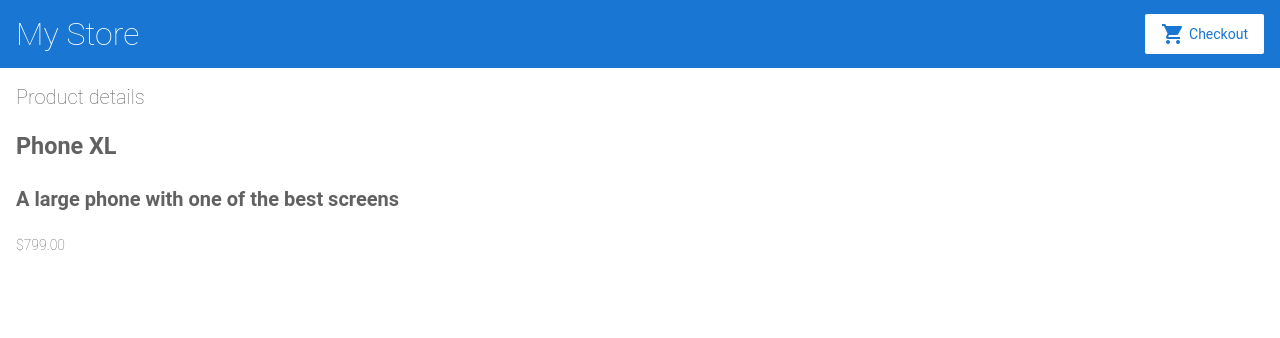
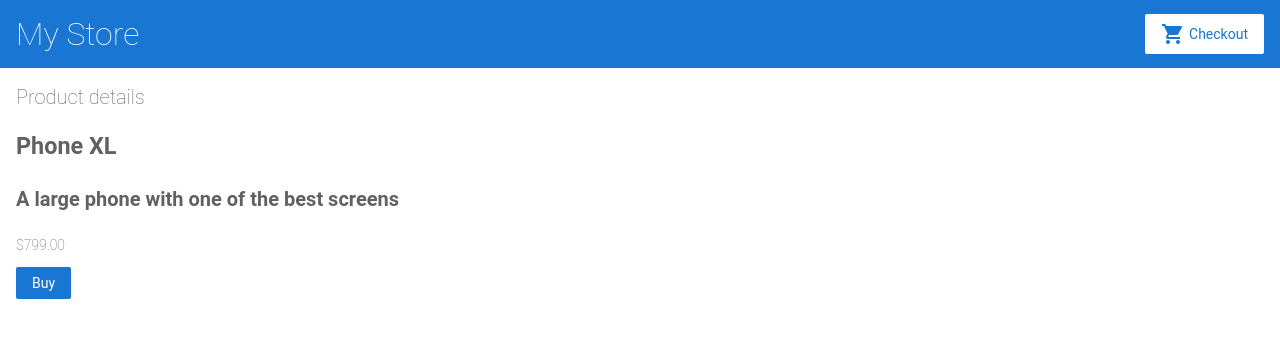
Before and after one commit to gio911/angular-nnmkfy, an Angular app: page /products/1 in a window 1280 px wide. Shown: the top 338 px of the page. Built offline with nearby package versions, Linux system fonts and the light colour scheme.

Commit message:
1 file modified

```diff
--- a/src/app/product-details/product-details.component.html
+++ b/src/app/product-details/product-details.component.html
@@ -4,4 +4,7 @@
       <h3>{{product.name}}</h3>
       <h4>{{product.description}}</h4>
       <p>{{product.price | currency}}</p>
+
+  <button (click)='addToCart(product)'> Buy </button>
+
   </div>
```
